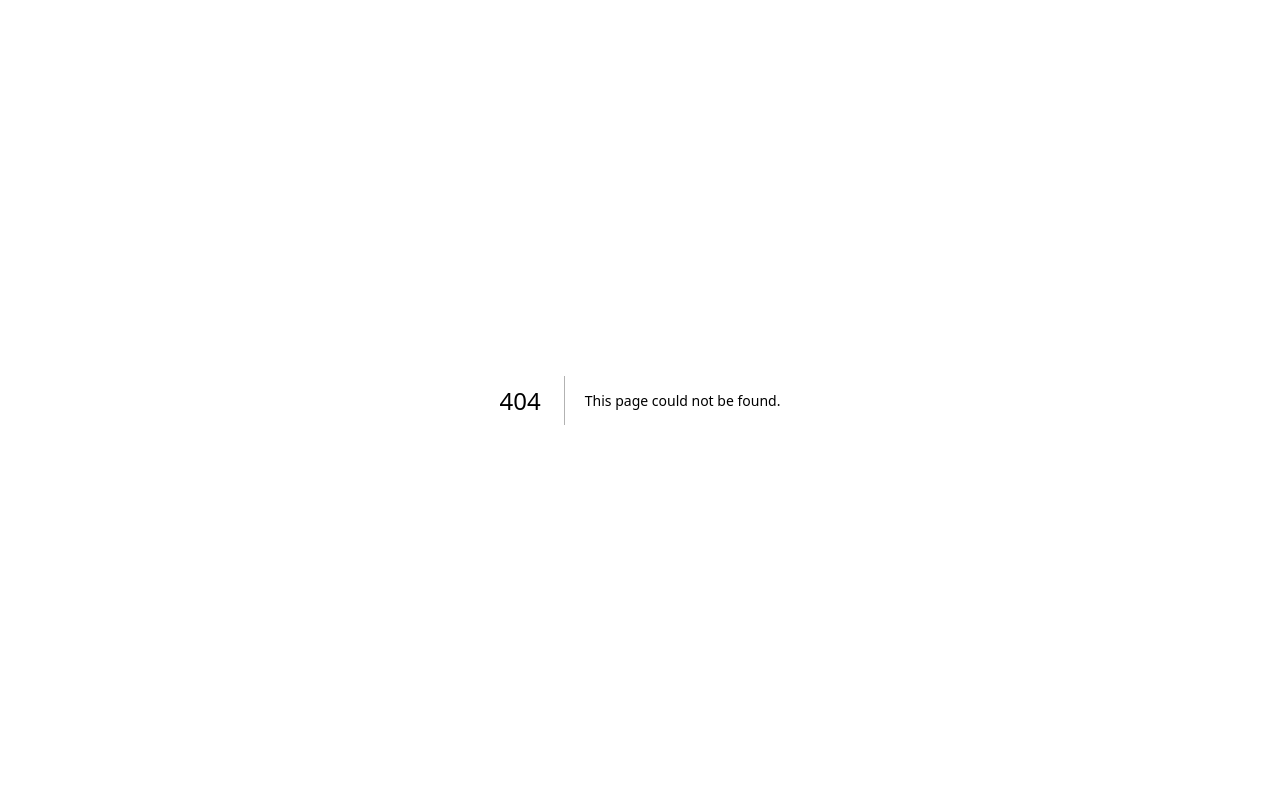
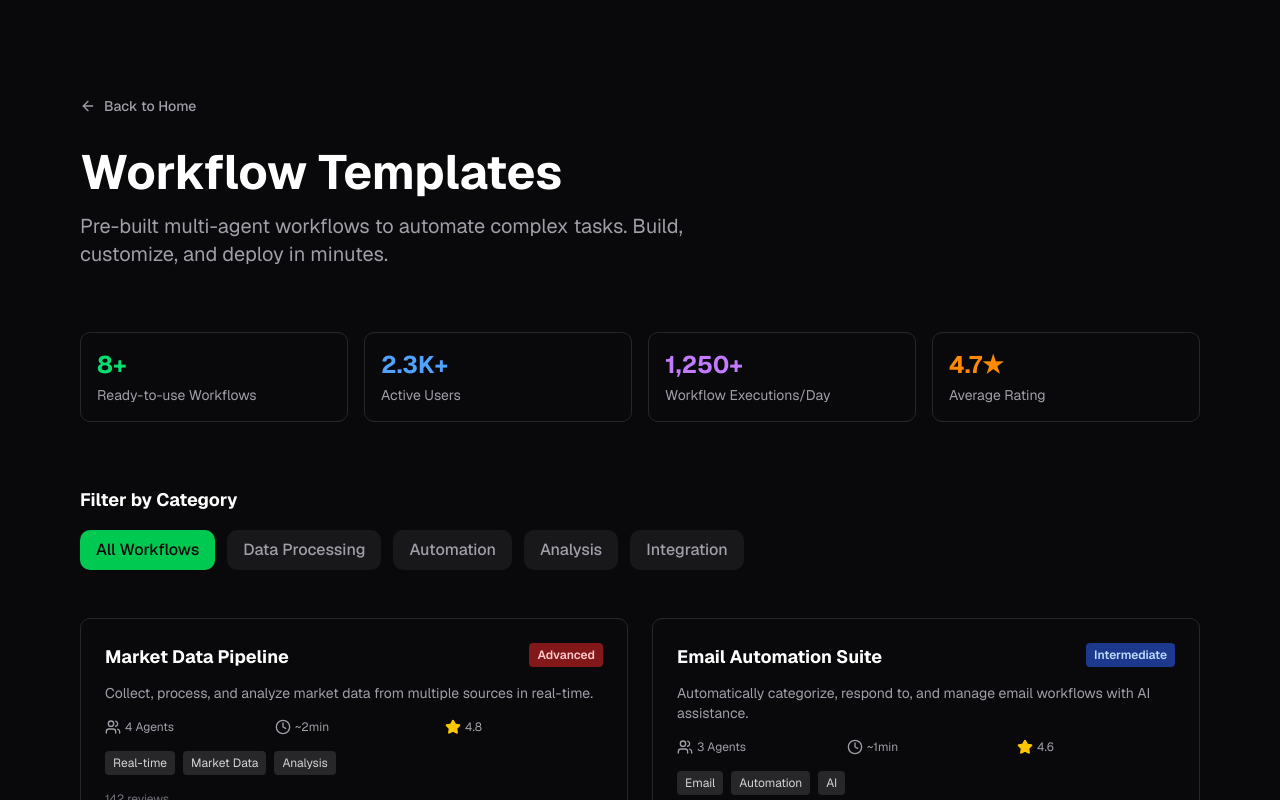
Before and after one commit to nomnom11/harmer-agent, a Next.js app: page /workflows in a window 1280 px wide. Before the commit this address had no page. Shown: the top 800 px of the page. Built offline with nearby package versions, Linux system fonts and the light colour scheme.

Commit message:
feat: replace "Workflows" button with Link and add new Workflows page

```diff
--- a/app/page.tsx
+++ b/app/page.tsx
@@ -111,7 +111,7 @@ export default function Home() {
               <button onClick={() => handleNavClick('Home')} className="text-sm text-zinc-400 hover:text-white transition-colors cursor-pointer">Home</button>
               <Link href="/build-agent" className="text-sm text-zinc-400 hover:text-white transition-colors cursor-pointer">Build Agent</Link>
               <Link href="/marketplace" className="text-sm text-zinc-400 hover:text-white transition-colors cursor-pointer">Marketplace</Link>
-              <button onClick={() => handleNavClick('Workflows')} className="text-sm text-zinc-400 hover:text-white transition-colors cursor-pointer">Workflows</button>
+              <Link href="/workflows" className="text-sm text-zinc-400 hover:text-white transition-colors cursor-pointer">Workflows</Link>
               <button onClick={() => handleNavClick('Dashboard')} className="text-sm text-zinc-400 hover:text-white transition-colors cursor-pointer">Dashboard</button>
               <Link href="/docs" className="text-sm text-zinc-400 hover:text-white transition-colors cursor-pointer">Docs</Link>
               <Link href="/community" className="text-sm text-zinc-400 hover:text-white transition-colors cursor-pointer">Community</Link>
@@ -132,7 +132,7 @@ export default function Home() {
               <button onClick={() => handleNavClick('Home')} className="block w-full text-left px-4 py-2 text-sm text-zinc-400 hover:text-white">Home</button>
               <Link href="/build-agent" className="block w-full text-left px-4 py-2 text-sm text-zinc-400 hover:text-white">Build Agent</Link>
               <Link href="/marketplace" className="block w-full text-left px-4 py-2 text-sm text-zinc-400 hover:text-white">Marketplace</Link>
-              <button onClick={() => handleNavClick('Workflows')} className="block w-full text-left px-4 py-2 text-sm text-zinc-400 hover:text-white">Workflows</button>
+              <Link href="/workflows" className="block w-full text-left px-4 py-2 text-sm text-zinc-400 hover:text-white">Workflows</Link>
               <button onClick={() => handleNavClick('Dashboard')} className="block w-full text-left px-4 py-2 text-sm text-zinc-400 hover:text-white">Dashboard</button>
               <Link href="/docs" className="block w-full text-left px-4 py-2 text-sm text-zinc-400 hover:text-white">Docs</Link>
               <Link href="/community" className="block w-full text-left px-4 py-2 text-sm text-zinc-400 hover:text-white">Community</Link>
--- /dev/null
+++ b/app/workflows/page.tsx
@@ -0,0 +1,252 @@
+'use client'
+
+import { useState } from 'react'
+import Link from 'next/link'
+import { ArrowLeft, Zap, ArrowRight, Play, Copy, Share2, Star, Users, Clock, Target } from 'lucide-react'
+
+export default function Workflows() {
+  const [selectedCategory, setSelectedCategory] = useState('all')
+
+  const categories = [
+    { id: 'all', label: 'All Workflows' },
+    { id: 'data', label: 'Data Processing' },
+    { id: 'automation', label: 'Automation' },
+    { id: 'analysis', label: 'Analysis' },
+    { id: 'integration', label: 'Integration' }
+  ]
+
+  const workflows = [
+    {
+      id: 1,
+      title: 'Market Data Pipeline',
+      description: 'Collect, process, and analyze market data from multiple sources in real-time.',
+      category: 'data',
+      complexity: 'Advanced',
+      agents: 4,
+      runtime: '~2min',
+      rating: 4.8,
+      reviews: 142,
+      tags: ['Real-time', 'Market Data', 'Analysis']
+    },
+    {
+      id: 2,
+      title: 'Email Automation Suite',
+      description: 'Automatically categorize, respond to, and manage email workflows with AI assistance.',
+      category: 'automation',
+      complexity: 'Intermediate',
+      agents: 3,
+      runtime: '~1min',
+      rating: 4.6,
+      reviews: 98,
+      tags: ['Email', 'Automation', 'AI']
+    },
+    {
+      id: 3,
+      title: 'Social Media Monitor',
+      description: 'Monitor mentions, sentiment analysis, and auto-respond across social platforms.',
+      category: 'analysis',
+      complexity: 'Intermediate',
+      agents: 3,
+      runtime: '~3min',
+      rating: 4.7,
+      reviews: 127,
+      tags: ['Social Media', 'Sentiment', 'Monitoring']
+    },
+    {
+      id: 4,
+      title: 'API Integration Orchestrator',
+      description: 'Seamlessly integrate and orchestrate multiple API endpoints with error handling.',
+      category: 'integration',
+      complexity: 'Advanced',
+      agents: 5,
+      runtime: '~4min',
+      rating: 4.9,
+      reviews: 156,
+      tags: ['API', 'Integration', 'Orchestration']
+    },
+    {
+      id: 5,
+      title: 'Content Generation Pipeline',
+      description: 'Generate, optimize, and publish content across multiple channels automatically.',
+      category: 'automation',
+      complexity: 'Intermediate',
+      agents: 4,
+      runtime: '~2min',
+      rating: 4.5,
+      reviews: 84,
+      tags: ['Content', 'Generation', 'Publishing']
+    },
+    {
+      id: 6,
+      title: 'Competitive Analysis Engine',
+      description: 'Analyze competitor activities, pricing, and market positioning in real-time.',
+      category: 'analysis',
+      complexity: 'Advanced',
+      agents: 4,
+      runtime: '~5min',
+      rating: 4.8,
+      reviews: 119,
+      tags: ['Competitor', 'Analysis', 'Market']
+    },
+    {
+      id: 7,
+      title: 'Invoice Processing System',
+      description: 'Automatically extract, validate, and process invoice data with OCR and AI.',
+      category: 'data',
+      complexity: 'Intermediate',
+      agents: 3,
+      runtime: '~1min',
+      rating: 4.7,
+      reviews: 103,
+      tags: ['Invoice', 'OCR', 'Processing']
+    },
+    {
+      id: 8,
+      title: 'Customer Support Workflow',
+      description: 'Intelligent ticket routing, resolution suggestions, and customer follow-up automation.',
+      category: 'automation',
+      complexity: 'Intermediate',
+      agents: 3,
+      runtime: '~2min',
+      rating: 4.6,
+      reviews: 91,
+      tags: ['Support', 'Tickets', 'Customer']
+    }
+  ]
+
+  const filteredWorkflows = selectedCategory === 'all'
+    ? workflows
+    : workflows.filter(w => w.category === selectedCategory)
+
+  return (
+    <main className="min-h-screen bg-zinc-950 text-white pt-24 pb-12">
+      <div className="max-w-6xl mx-auto px-4">
+        {/* Back Button */}
+        <Link href="/" className="inline-flex items-center gap-2 text-zinc-400 hover:text-white transition-colors mb-8">
+          <ArrowLeft className="w-4 h-4" />
+          <span className="text-sm font-medium">Back to Home</span>
+        </Link>
+
+        {/* Header */}
+        <div className="mb-16">
+          <h1 className="text-4xl md:text-5xl font-bold mb-4">Workflow Templates</h1>
+          <p className="text-xl text-zinc-400 max-w-2xl">Pre-built multi-agent workflows to automate complex tasks. Build, customize, and deploy in minutes.</p>
+        </div>
+
+        {/* Stats */}
+        <div className="grid md:grid-cols-4 gap-4 mb-16">
+          <div className="border border-zinc-800 rounded-lg p-4">
+            <div className="text-2xl font-bold text-green-400 mb-1">{workflows.length}+</div>
+            <div className="text-sm text-zinc-400">Ready-to-use Workflows</div>
+          </div>
+          <div className="border border-zinc-800 rounded-lg p-4">
+            <div className="text-2xl font-bold text-blue-400 mb-1">2.3K+</div>
+            <div className="text-sm text-zinc-400">Active Users</div>
+          </div>
+          <div className="border border-zinc-800 rounded-lg p-4">
+            <div className="text-2xl font-bold text-purple-400 mb-1">1,250+</div>
+            <div className="text-sm text-zinc-400">Workflow Executions/Day</div>
+          </div>
+          <div className="border border-zinc-800 rounded-lg p-4">
+            <div className="text-2xl font-bold text-orange-400 mb-1">4.7★</div>
+            <div className="text-sm text-zinc-400">Average Rating</div>
+          </div>
+        </div>
+
+        {/* Category Filter */}
+        <div className="mb-12">
+          <h2 className="text-lg font-bold mb-4">Filter by Category</h2>
+          <div className="flex flex-wrap gap-3">
+            {categories.map(cat => (
+              <button
+                key={cat.id}
+                onClick={() => setSelectedCategory(cat.id)}
+                className={`px-4 py-2 rounded-lg font-medium transition-all ${
+                  selectedCategory === cat.id
+                    ? 'bg-green-500 text-zinc-950'
+                    : 'bg-zinc-900 text-zinc-400 hover:bg-zinc-800'
+                }`}
+              >
+                {cat.label}
+              </button>
+            ))}
+          </div>
+        </div>
+
+        {/* Workflows Grid */}
+        <div className="grid md:grid-cols-2 gap-6 mb-16">
+          {filteredWorkflows.map(workflow => (
+            <div key={workflow.id} className="border border-zinc-800 rounded-lg p-6 hover:border-zinc-700 hover:bg-zinc-900/50 transition-all">
+              {/* Header */}
+              <div className="flex items-start justify-between mb-3">
+                <h3 className="text-lg font-bold max-w-xs">{workflow.title}</h3>
+                <span className={`text-xs px-2 py-1 rounded font-semibold ${
+                  workflow.complexity === 'Advanced'
+                    ? 'bg-red-900 text-red-200'
+                    : 'bg-blue-900 text-blue-200'
+                }`}>
+                  {workflow.complexity}
+                </span>
+              </div>
+
+              {/* Description */}
+              <p className="text-sm text-zinc-400 mb-4">{workflow.description}</p>
+
+              {/* Metadata */}
+              <div className="grid grid-cols-3 gap-3 mb-4 text-xs text-zinc-400">
+                <div className="flex items-center gap-1">
+                  <Users className="w-4 h-4" />
+                  <span>{workflow.agents} Agents</span>
+                </div>
+                <div className="flex items-center gap-1">
+                  <Clock className="w-4 h-4" />
+                  <span>{workflow.runtime}</span>
+                </div>
+                <div className="flex items-center gap-1">
+                  <Star className="w-4 h-4 fill-yellow-400 text-yellow-400" />
+                  <span>{workflow.rating}</span>
+                </div>
+              </div>
+
+              {/* Tags */}
+              <div className="flex flex-wrap gap-2 mb-4">
+                {workflow.tags.map(tag => (
+                  <span key={tag} className="text-xs bg-zinc-800 text-zinc-300 px-2 py-1 rounded">
+                    {tag}
+                  </span>
+                ))}
+              </div>
+
+              {/* Review Count */}
+              <p className="text-xs text-zinc-500 mb-4">{workflow.reviews} reviews</p>
+
+              {/* Actions */}
+              <div className="flex gap-3">
+                <button className="flex-1 bg-green-500 hover:bg-green-600 text-zinc-950 font-semibold py-2 rounded-lg flex items-center justify-center gap-2 transition-colors">
+                  <Play className="w-4 h-4" />
+                  Use Workflow
+                </button>
+                <button className="p-2 bg-zinc-800 hover:bg-zinc-700 rounded-lg transition-colors">
+                  <Copy className="w-4 h-4" />
+                </button>
+                <button className="p-2 bg-zinc-800 hover:bg-zinc-700 rounded-lg transition-colors">
+                  <Share2 className="w-4 h-4" />
+                </button>
+              </div>
+            </div>
+          ))}
+        </div>
+
+        {/* Create Workflow CTA */}
+        <div className="bg-gradient-to-r from-zinc-900 to-zinc-800 border border-zinc-700 rounded-lg p-12 text-center">
+          <h2 className="text-2xl font-bold mb-3">Build Your Own Workflow</h2>
+          <p className="text-zinc-400 mb-6 max-w-xl mx-auto">Combine multiple agents to create custom workflows tailored to your needs. Start from scratch or modify existing templates.</p>
+          <Link href="/build-agent" className="inline-flex items-center gap-2 bg-green-500 hover:bg-green-600 text-zinc-950 px-6 py-3 rounded-lg font-semibold transition-colors">
+            <Zap className="w-5 h-5" />
+            Create Workflow
+          </Link>
+        </div>
+      </div>
+    </main>
+  )
+}
```
